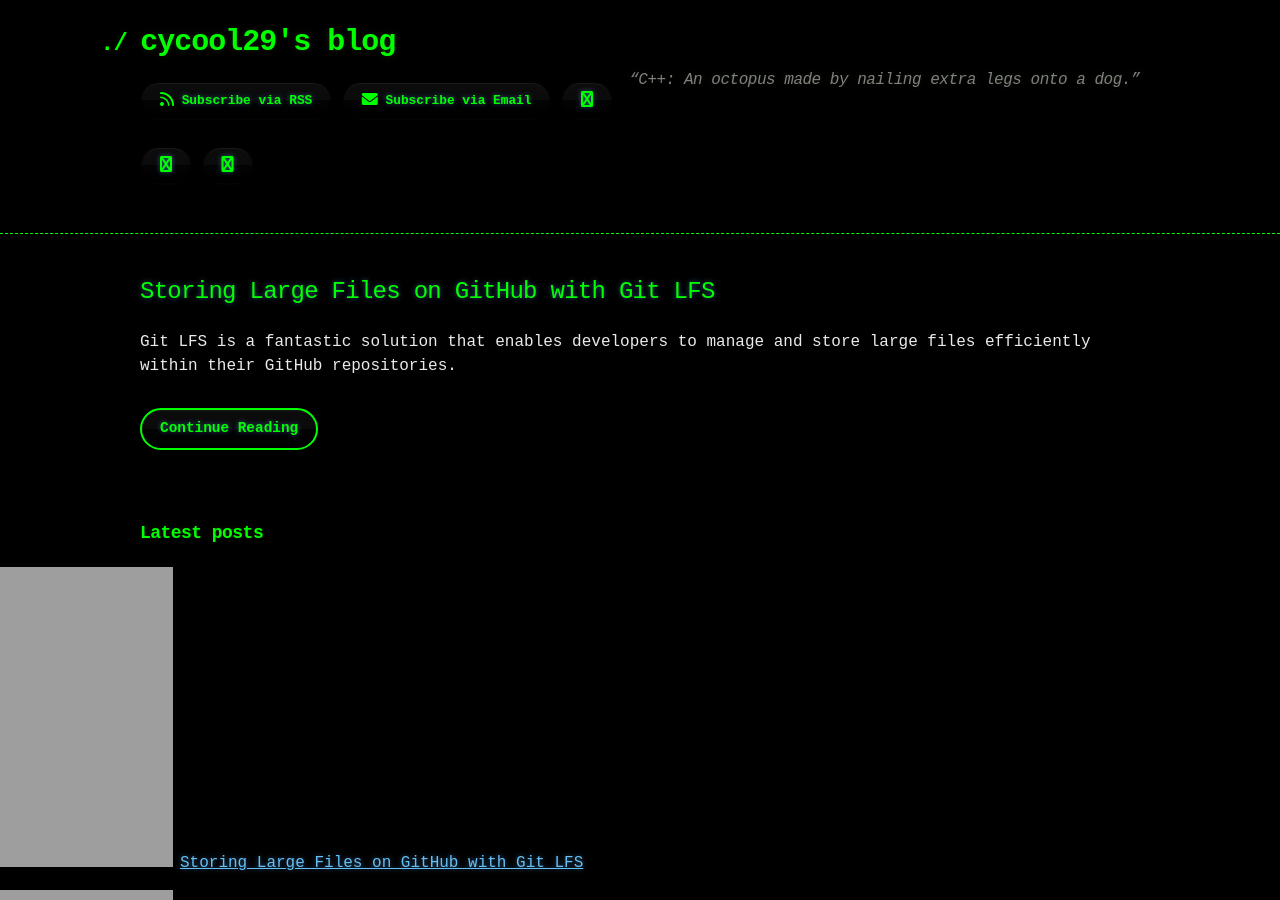
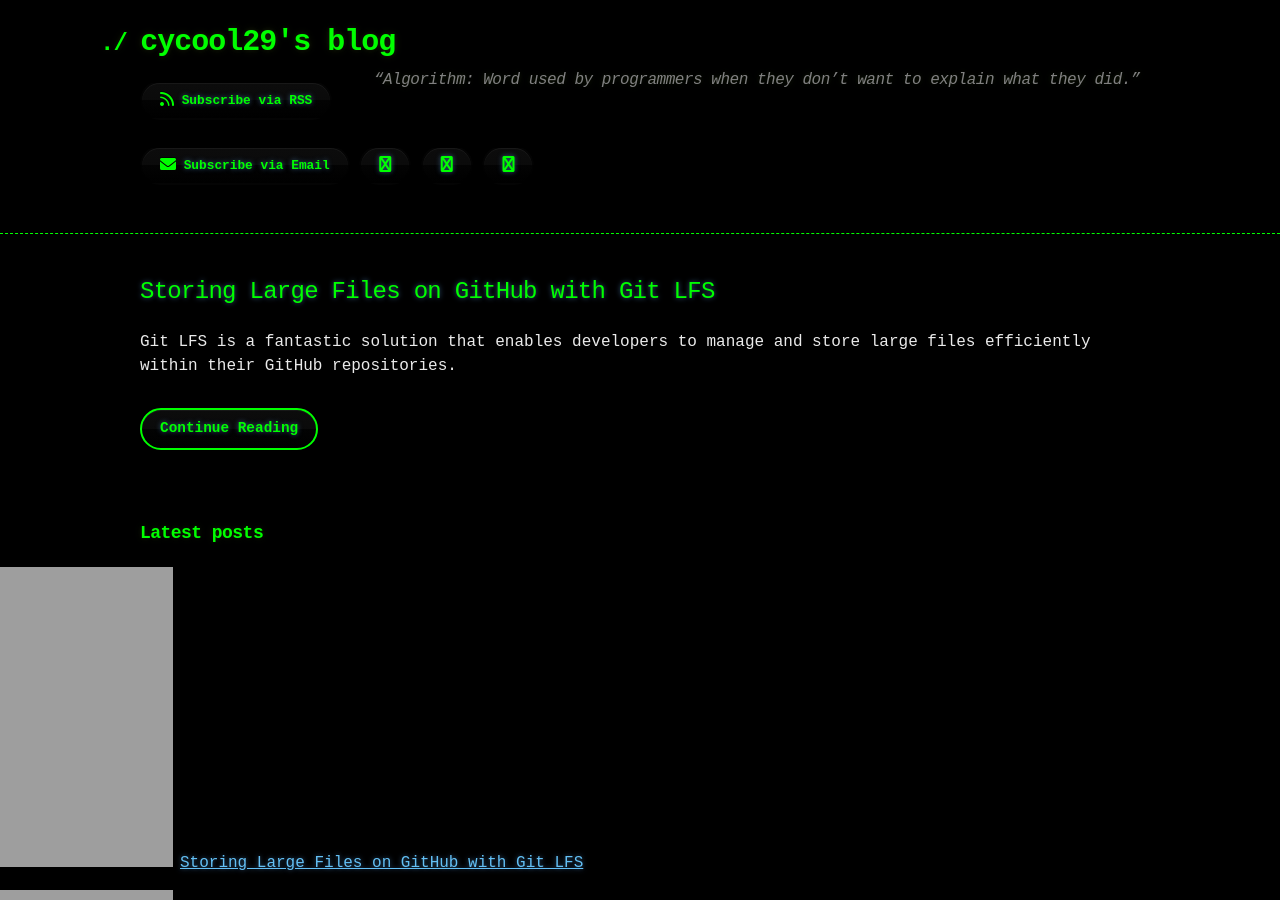
Before and after one commit to cycool29/cycool29.github.io, a Jekyll site: the page built from index.md, in a window 1280 px wide and 900 px high. Built offline with Jekyll 4.4.1, drawn with Linux system fonts in a browser that asks for light colours; a style sheet for code colours, icons or effects is not loaded.

Commit message:
Update quotes

```diff
--- a/_config.yml
+++ b/_config.yml
@@ -1,5 +1,5 @@
 title: cycool29's blog
-description: "“C++: An octopus made by nailing extra legs onto a dog.” "
+description: "“Algorithm: Word used by programmers when they don’t want to explain what they did.” "
 bio: A high school student. Intermediate in Python, Git, Bash. Learning JavaScript. He/Him. "
 author: cycool29
 url: https://cycool29.github.io
```
